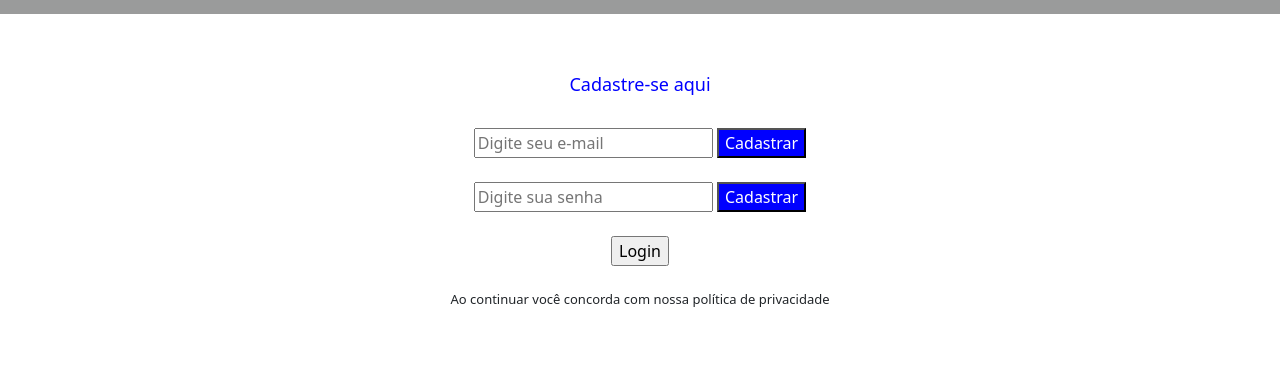
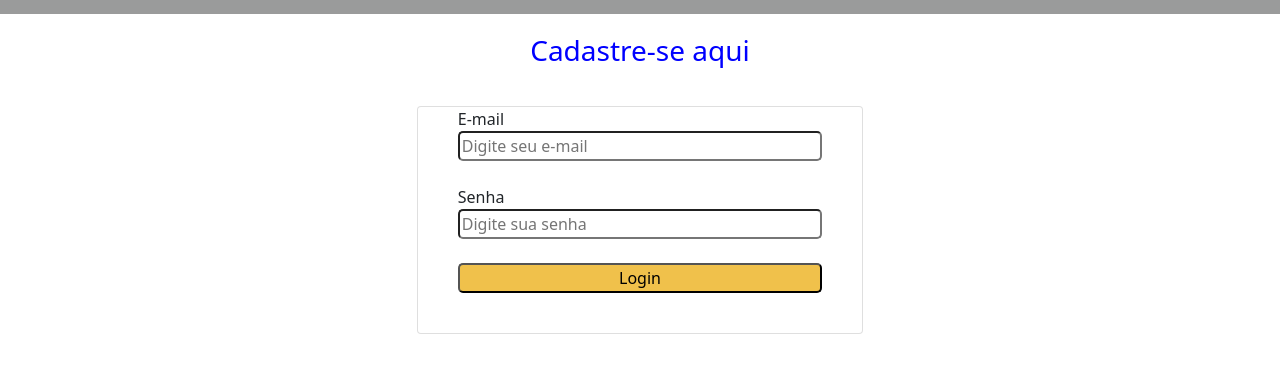
Before and after one commit to DAIA2021/Game-Mania-Site-UC9, a plain HTML site: page login.html in a window 1280 px wide. Shown: the part 66-438 px from the top of the page. Drawn offline with nearby package versions, Linux system fonts and the light colour scheme.

```diff
--- a/css/style.css
+++ b/css/style.css
@@ -41,14 +41,14 @@ header{
     display: flex;
     justify-content: space-between;
 }
-
+/*
 .secao-banner{
     height:400px;
     background-image:url(../imagens/banner.png) ;
     background-repeat: no-repeat;
     background-size:cover ;
 
-}
+} */
 
 #carrosel img{
     display: none;
--- a/css/stylelogin.css
+++ b/css/stylelogin.css
@@ -11,27 +11,30 @@
     margin: auto;
     align-items: center;
     padding:19px ;
+}
 
+.cadastre {
+    display: flex;
+    justify-content: center;
+    padding:20px ;
+    color:blue;
+}
+
+form{
+    width:40% ;
+    margin:0 auto;
+    margin-top:10px ;
+    padding-left:40px ;
+    padding-right:40px ;
+    padding-bottom:40px ;
 
 }
 
-.caixa-login{
-    margin-top:60px ;
-    display:flex ;
-    flex-direction: column;
-    align-items: center;
-
-}
-
-.caixa-login h2{
-    color: blue;
-    font-size:18px ;
+input{
+    border-radius:5px ;
 }
 
 button{
-    background-color: blue;
-    color:white ;
+    border-radius:5px ;
+    background-color:#f0c14b;
 }
-.caixa-login p{
-    font-size:13px ;
-}
--- a/home.html
+++ b/login.html
@@ -11,26 +11,27 @@
 <body>
     <div class="login">
         <img src="imagens/Game logo 2 (1).png" alt="">
+    </div >
 
-    </div >
-    <div class="caixa-login container  ">
-        <h2>Cadastre-se aqui</h2>
-        <br>
-        <form action="">
-            <input id="campo-email" type="email" placeholder="Digite seu e-mail" required>
-            <button onclick="enviarEmail()">Cadastrar</button>
+    <div class="caixa-login container ">
+        <div class="cadastre">
+            <h3>Cadastre-se aqui</h3>
+
+        </div>
+
+        <form class="card">
+            <label for="inputEmail">E-mail</label>
+            <input type="email" id="inputEmail" placeholder="Digite seu e-mail" required>
+            <br>
+
+            <label for="inputSenha">Senha</label>
+            <input type="senha" id="inputSenha" placeholder="Digite sua senha" required>
+            <br>
+
+            <button>Login</button>
         </form>
-        <br>
-        <form action="">
-            <input id="campo-senha" type="senha" placeholder="Digite sua senha" required>
-            <button onclick="enviarSenha()">Cadastrar</button>
-        </form>
-        <br>
-        <div>
-            <input type="submit" value="Login">
-        </div>
-        <br>
-        <p>Ao continuar você concorda com nossa política de privacidade</p>
+
+
 
     </div>
     <script src="https://cdn.jsdelivr.net/npm/bootstrap@5.1.3/dist/js/bootstrap.bundle.min.js" integrity="sha384-ka7Sk0Gln4gmtz2MlQnikT1wXgYsOg+OMhuP+IlRH9sENBO0LRn5q+8nbTov4+1p" crossorigin="anonymous"></script>
```
Also changed, not shown: index.html (+4 -9 lines), js/script.js (+28 -34 lines), imagens/imagem 3.png (deleted), imagens/imagem4.png (deleted), imagens/jogosbanner.jpg (deleted).
